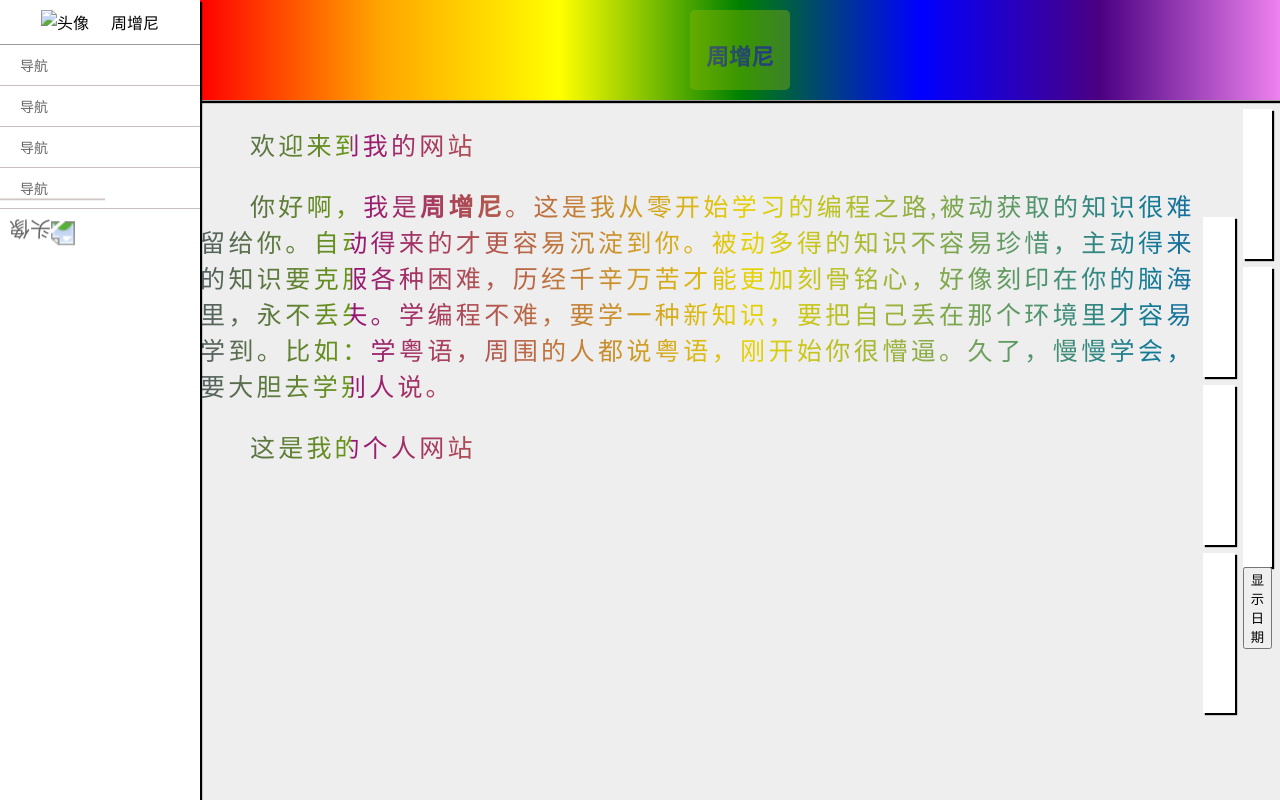
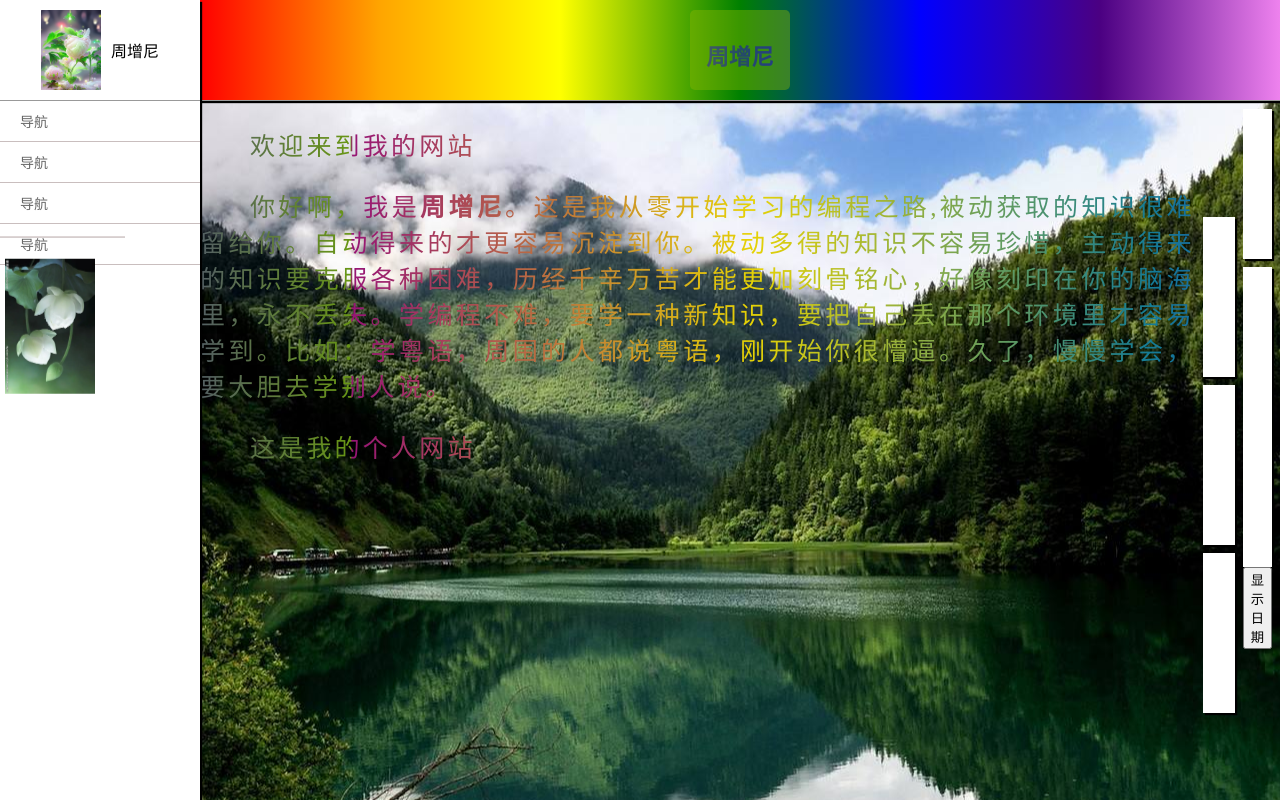
Before and after one commit to ni435272306/zhouzengni, a plain HTML site: page index.html in a window 1280 px wide. Drawn offline with Linux system fonts and the light colour scheme; the site is published under a folder, as on GitHub Pages, so addresses that start at the root find nothing.

Commit message:
Update index.html

```diff
--- a/index.html
+++ b/index.html
@@ -4,7 +4,7 @@
     <meta http-equiv="X-UA-Compatible" content="IE=edge">
     <meta name="viewport" content="width=device-width, initial-scale=1.0">
     <title>我的个人网站</title>
-    <audio autoplay="autoplay" controls="controls" loop="loop" preload="auto" src="/林子祥 - 敢爱敢做.mp3" starttime="00:10"></audio>
+    <audio autoplay="autoplay" controls="controls" loop="loop" preload="auto" src="./林子祥 - 敢爱敢做.mp3" starttime="00:10"></audio>
         <style type="text/css">
       audio {
         display: none;
@@ -146,7 +146,7 @@ font-size:14px;
  <div  style="width: 200px; z-index: 2;" class="cebain baise yinying">
   <!--头像栏-->
 <div  style="padding: 10px;align-items: center;justify-content:center ;border-bottom: 1px solid #999;" class="flex ">
-  <img src="/dfg.jpg" width="60px" height="auto" alt="头像"/>
+  <img src="./dfg.jpg" width="60px" height="auto" alt="头像"/>
   <div style="margin-left:10px ;">周增尼</div>
 </div>
 <!--导航栏-->
@@ -155,7 +155,7 @@ font-size:14px;
   <div class="daohang">导航</div>
   <div class="daohang">导航</div>
   <div class="daohang">导航</div>
-  <div class="daohang img "> <img src="/1.webp" width="60px" height="auto" alt="头像"/></div>
+  <div class="daohang img "> <img src="./1.webp" width="60px" height="auto" alt="头像"/></div>
 </div>
 </div>
 <!--主区域-->
@@ -165,7 +165,7 @@ font-size:14px;
       <div class="animated_div "><h2>周增尼</h2><span style="font-size: 50%;"></span><br></div>
     </div>
     <!--内容区-->
-    <div style="overflow:auto;background-image:url('/10.jpeg'); background-repeat:no-repeat;background-attachment:scroll;background-position: center;" class="neirong flex1 flex" >
+    <div style="overflow:auto;background-image:url('./10.jpeg'); background-repeat:no-repeat;background-attachment:scroll;background-position: center;" class="neirong flex1 flex" >
       <div class="text">
         <p>欢迎来到我的网站</p>
         <p></p>
```
